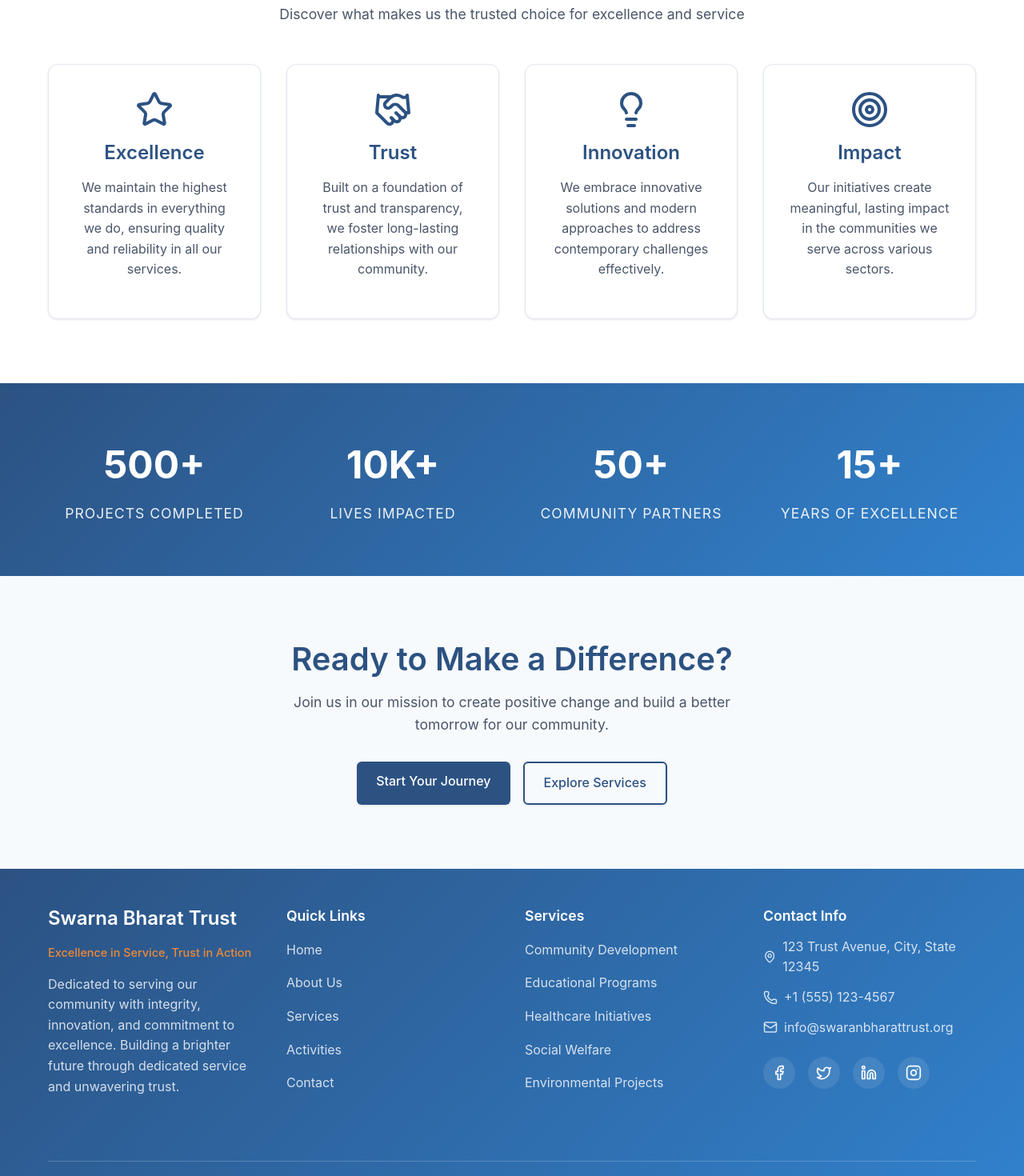
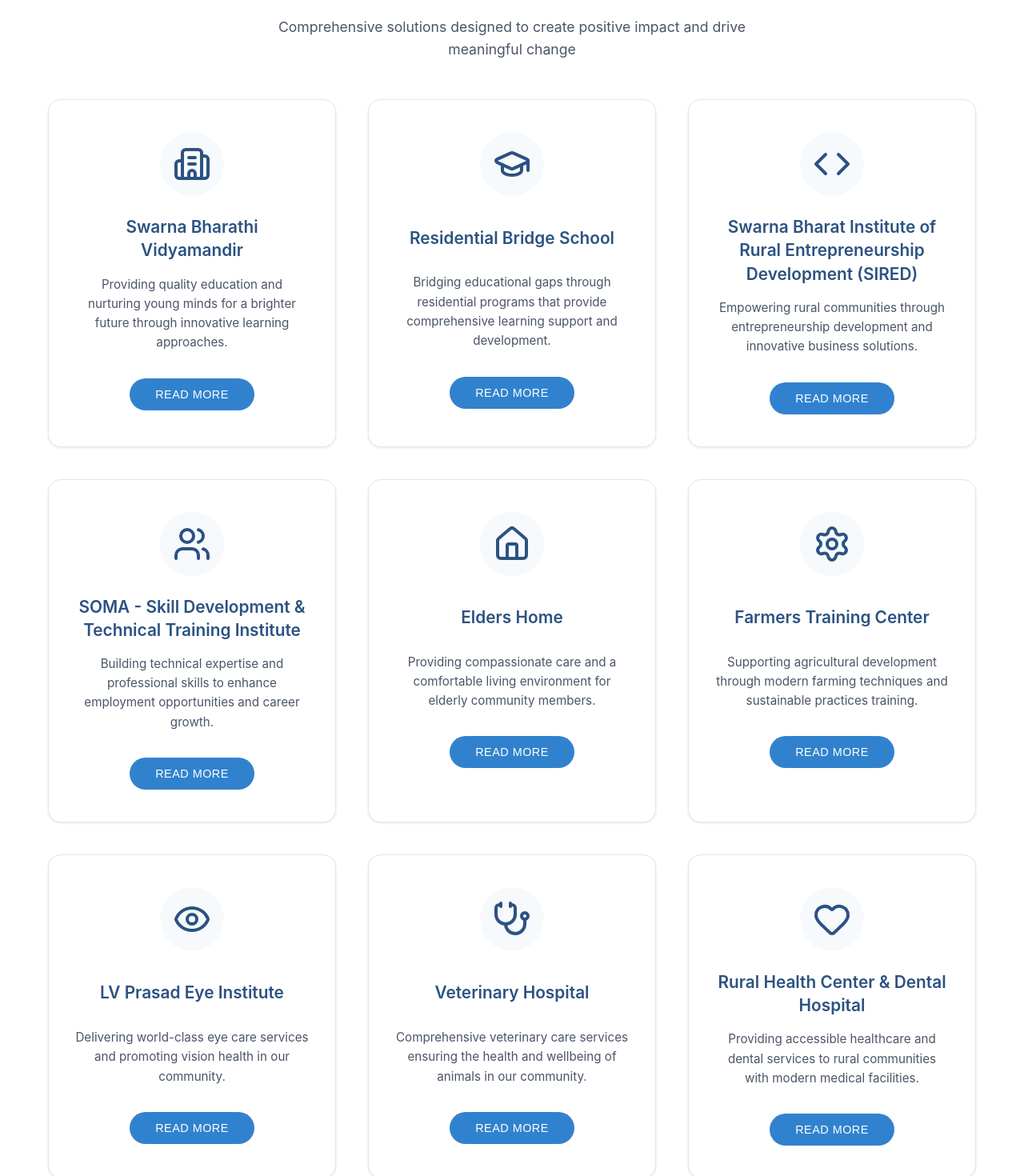
Before and after one commit to askideas/swarna-bharat, a React (Vite) app: page / in a window 1280 px wide. Shown: the part 940-2410 px from the top of the page at 80% size. Built offline with nearby package versions, Linux system fonts and the light colour scheme.

Commit message:
Services section

```diff
--- a/src/App.jsx
+++ b/src/App.jsx
@@ -12,32 +12,15 @@
 
 function App() {
   const [loading, setLoading] = useState(true)
-  const [loadingStartTime, setLoadingStartTime] = useState(Date.now())
 
   useEffect(() => {
-    // Ensure loader shows for at least 4 seconds
-    const minLoadTime = 2500 // 4 seconds
+    // Simple timeout approach - show loader for 3 seconds
+    const timer = setTimeout(() => {
+      setLoading(false)
+    }, 3000)
 
-    const handleLoad = () => {
-      const elapsedTime = Date.now() - loadingStartTime
-      const remainingTime = Math.max(0, minLoadTime - elapsedTime)
-
-      setTimeout(() => {
-        setLoading(false)
-      }, remainingTime)
-    }
-
-    // Check if page is already loaded
-    if (document.readyState === 'complete') {
-      handleLoad()
-    } else {
-      window.addEventListener('load', handleLoad)
-    }
-
-    return () => {
-      window.removeEventListener('load', handleLoad)
-    }
-  }, [loadingStartTime])
+    return () => clearTimeout(timer)
+  }, [])
 
   if (loading) {
     return <Loader />
--- a/src/pages/Home/Home.css
+++ b/src/pages/Home/Home.css
@@ -283,6 +283,112 @@
   }
 }
 
+/* Services Section */
+.services-section {
+  padding: 6rem 0;
+  background-color: var(--background-primary);
+}
+
+.services-grid {
+  display: grid;
+  grid-template-columns: repeat(auto-fit, minmax(320px, 1fr));
+  gap: 2.5rem;
+  margin-top: 3rem;
+}
+
+.service-card {
+  background: white;
+  padding: 2.5rem 2rem;
+  border-radius: 16px;
+  box-shadow: var(--shadow-light);
+  text-align: center;
+  transition: all 0.3s ease;
+  border: 1px solid var(--border-color);
+  position: relative;
+  overflow: hidden;
+}
+
+.service-card::before {
+  content: '';
+  position: absolute;
+  top: 0;
+  left: 0;
+  width: 100%;
+  height: 4px;
+  background: linear-gradient(90deg, var(--primary-color), var(--secondary-color));
+  transform: scaleX(0);
+  transition: transform 0.3s ease;
+}
+
+.service-card:hover {
+  transform: translateY(-8px);
+  box-shadow: var(--shadow-heavy);
+}
+
+.service-card:hover::before {
+  transform: scaleX(1);
+}
+
+.service-icon {
+  color: var(--primary-color);
+  margin-bottom: 1.5rem;
+  display: flex;
+  justify-content: center;
+  padding: 1rem;
+  background: var(--background-secondary);
+  border-radius: 50%;
+  width: 80px;
+  height: 80px;
+  margin: 0 auto 1.5rem;
+  align-items: center;
+  transition: all 0.3s ease;
+}
+
+.service-card:hover .service-icon {
+  background: var(--primary-color);
+  color: white;
+  transform: scale(1.1);
+}
+
+.service-card h3 {
+  color: var(--primary-color);
+  margin-bottom: 1rem;
+  font-size: 1.3rem;
+  font-weight: 600;
+  line-height: 1.4;
+  min-height: 3.5rem;
+  display: flex;
+  align-items: center;
+  justify-content: center;
+}
+
+.service-card p {
+  color: var(--text-secondary);
+  line-height: 1.6;
+  margin-bottom: 2rem;
+  font-size: 0.95rem;
+}
+
+.service-btn {
+  background: var(--secondary-color);
+  color: white;
+  border: none;
+  padding: 0.75rem 2rem;
+  border-radius: 25px;
+  font-weight: 500;
+  cursor: pointer;
+  transition: all 0.3s ease;
+  font-size: 0.9rem;
+  text-transform: uppercase;
+  letter-spacing: 0.5px;
+}
+
+.service-btn:hover {
+  background: var(--primary-color);
+  transform: translateY(-2px);
+  box-shadow: 0 4px 12px rgba(44, 82, 130, 0.3);
+}
+
 /* Features Section */
 .features {
   padding: 5rem 0;
@@ -411,6 +517,19 @@
 /* Responsive Design */
 @media (max-width: 1024px) {
   /* Tablet styles */
+  .services-section {
+    padding: 5rem 0;
+  }
+
+  .services-grid {
+    grid-template-columns: repeat(2, 1fr);
+    gap: 2rem;
+  }
+
+  .service-card {
+    padding: 2rem;
+  }
+
   .features {
     padding-top: calc(5rem + 100px); /* Adjust for tablet header */
     margin-top: -100px;
@@ -421,6 +540,24 @@
   .hero-slider {
     height: 70vh;
     min-height: 500px;
+  }
+
+  .services-section {
+    padding: 4rem 0;
+  }
+
+  .services-grid {
+    grid-template-columns: 1fr;
+    gap: 2rem;
+  }
+
+  .service-card {
+    padding: 2rem 1.5rem;
+  }
+
+  .service-card h3 {
+    font-size: 1.2rem;
+    min-height: auto;
   }
 
   .features {
--- a/src/pages/Home/Home.jsx
+++ b/src/pages/Home/Home.jsx
@@ -3,7 +3,11 @@
 // Import Swiper React components
 import { Swiper, SwiperSlide } from 'swiper/react'
 import { Navigation, Pagination, Autoplay, EffectFade } from 'swiper/modules'
-import { Star, Handshake, Lightbulb, Target, ChevronLeft, ChevronRight } from 'lucide-react'
+import {
+  Star, Handshake, Lightbulb, Target, ChevronLeft, ChevronRight,
+  Building2, GraduationCap, Code, Users, Settings, Eye,
+  Stethoscope, Heart, Home as HomeIcon
+} from 'lucide-react'
 
 // Import Swiper styles
 import 'swiper/css'
@@ -111,6 +115,98 @@
         <div className="custom-pagination"></div>
       </section>
 
+      {/* Services Section */}
+      <section className="services-section">
+        <div className="container">
+          <div className="section-header fade-in">
+            <h2>Our Services</h2>
+            <p>Comprehensive solutions designed to create positive impact and drive meaningful change</p>
+          </div>
+          <div className="services-grid">
+            <div className="service-card fade-in">
+              <div className="service-icon">
+                <Building2 size={48} />
+              </div>
+              <h3>Swarna Bharathi Vidyamandir</h3>
+              <p>Providing quality education and nurturing young minds for a brighter future through innovative learning approaches.</p>
+              <button className="service-btn">Read More</button>
+            </div>
+
+            <div className="service-card fade-in">
+              <div className="service-icon">
+                <GraduationCap size={48} />
+              </div>
+              <h3>Residential Bridge School</h3>
+              <p>Bridging educational gaps through residential programs that provide comprehensive learning support and development.</p>
+              <button className="service-btn">Read More</button>
+            </div>
+
+            <div className="service-card fade-in">
+              <div className="service-icon">
+                <Code size={48} />
+              </div>
+              <h3>Swarna Bharat Institute of Rural Entrepreneurship Development (SIRED)</h3>
+              <p>Empowering rural communities through entrepreneurship development and innovative business solutions.</p>
+              <button className="service-btn">Read More</button>
+            </div>
+
+            <div className="service-card fade-in">
+              <div className="service-icon">
+                <Users size={48} />
+              </div>
+              <h3>SOMA - Skill Development & Technical Training Institute</h3>
+              <p>Building technical expertise and professional skills to enhance employment opportunities and career growth.</p>
+              <button className="service-btn">Read More</button>
+            </div>
+
+            <div className="service-card fade-in">
+              <div className="service-icon">
+                <HomeIcon size={48} />
+              </div>
+              <h3>Elders Home</h3>
+              <p>Providing compassionate care and a comfortable living environment for elderly community members.</p>
+              <button className="service-btn">Read More</button>
+            </div>
+
+            <div className="service-card fade-in">
+              <div className="service-icon">
+                <Settings size={48} />
+              </div>
+              <h3>Farmers Training Center</h3>
+              <p>Supporting agricultural development through modern farming techniques and sustainable practices training.</p>
+              <button className="service-btn">Read More</button>
+            </div>
+
+            <div className="service-card fade-in">
+              <div className="service-icon">
+                <Eye size={48} />
+              </div>
+              <h3>LV Prasad Eye Institute</h3>
+              <p>Delivering world-class eye care services and promoting vision health in our community.</p>
+              <button className="service-btn">Read More</button>
+            </div>
+
+            <div className="service-card fade-in">
+              <div className="service-icon">
+                <Stethoscope size={48} />
+              </div>
+              <h3>Veterinary Hospital</h3>
+              <p>Comprehensive veterinary care services ensuring the health and wellbeing of animals in our community.</p>
+              <button className="service-btn">Read More</button>
+            </div>
+
+            <div className="service-card fade-in">
+              <div className="service-icon">
+                <Heart size={48} />
+              </div>
+              <h3>Rural Health Center & Dental Hospital</h3>
+              <p>Providing accessible healthcare and dental services to rural communities with modern medical facilities.</p>
+              <button className="service-btn">Read More</button>
+            </div>
+          </div>
+        </div>
+      </section>
+
       {/* Features Section */}
       <section className="features">
         <div className="container">
```
